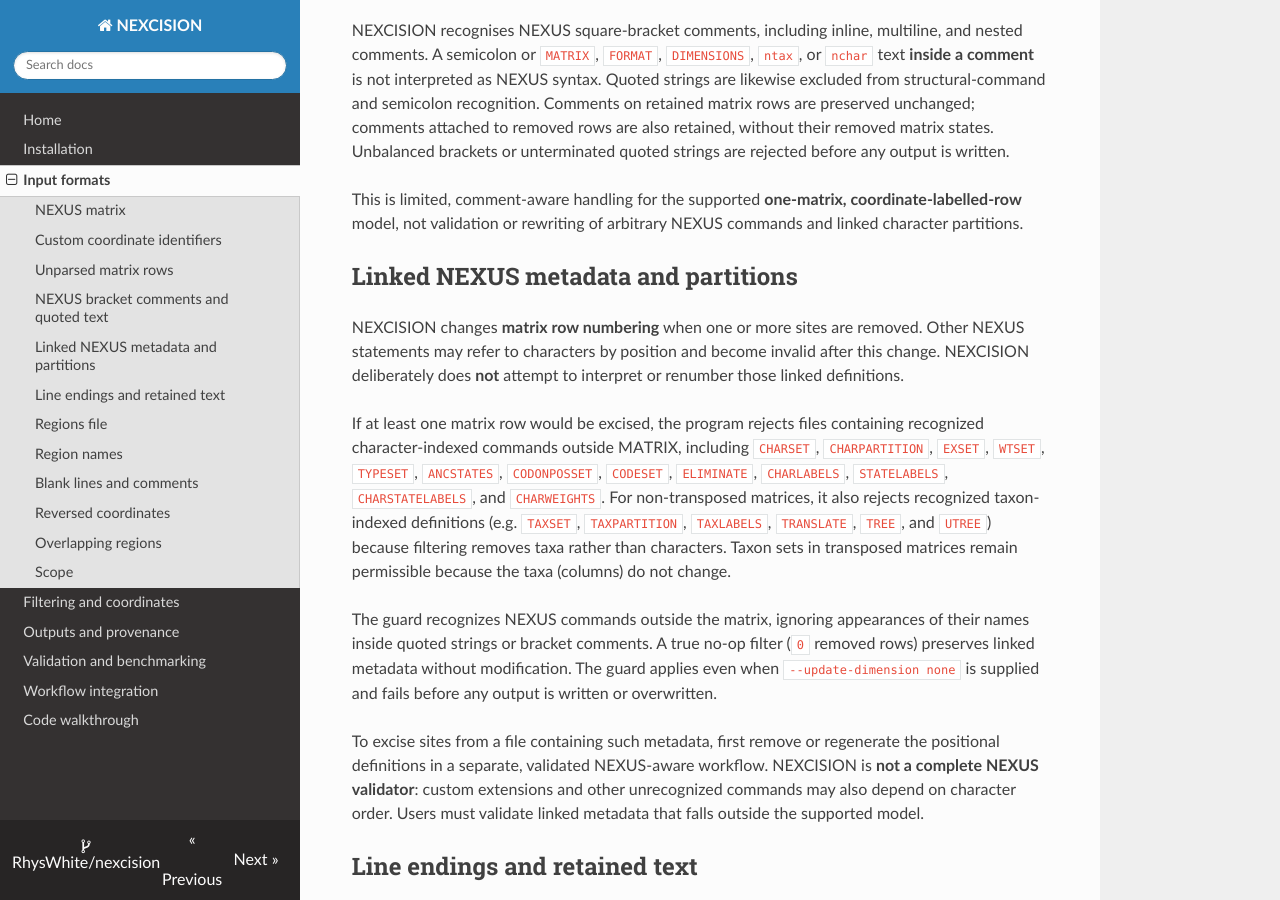
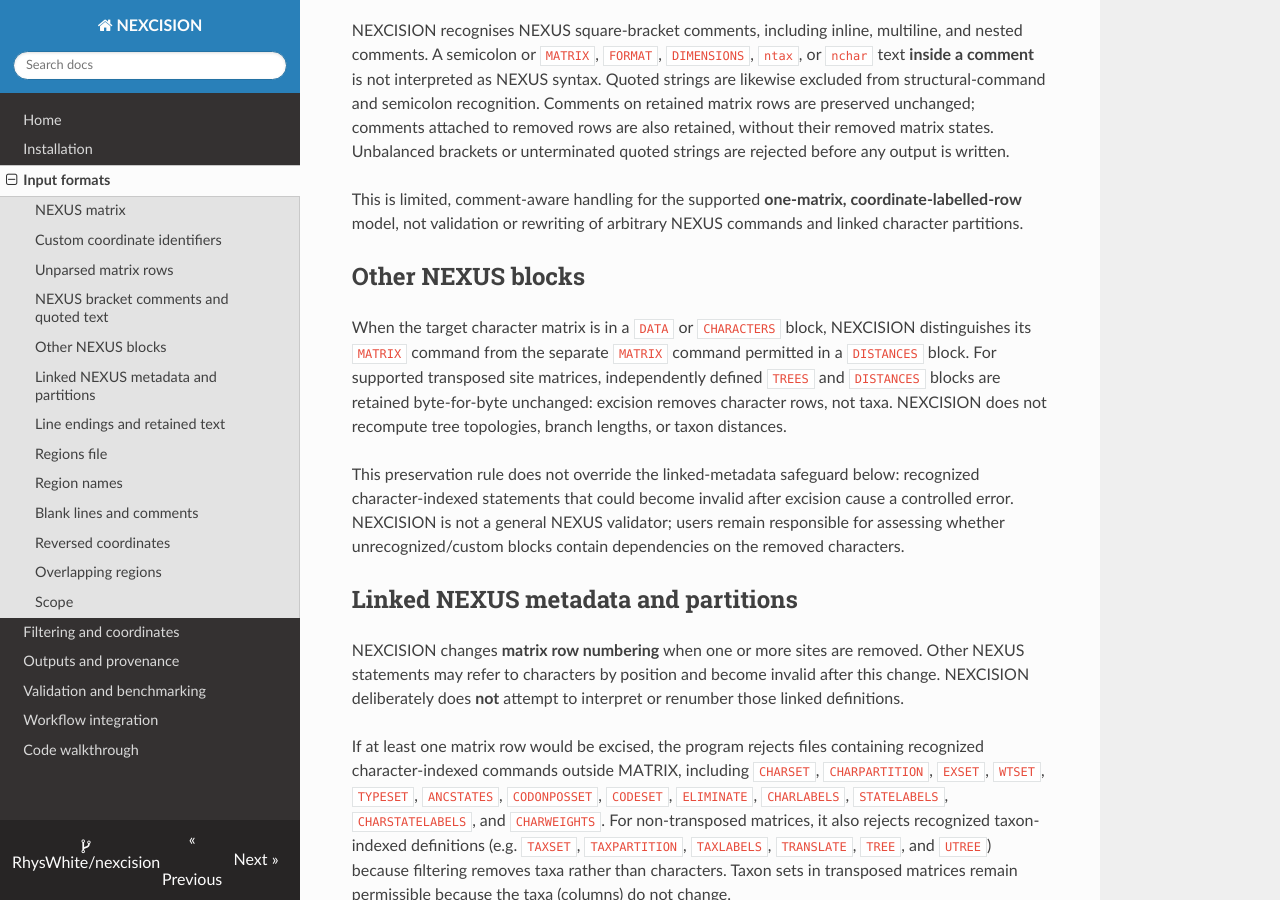
Before and after one commit to RhysWhite/nexcision, an MkDocs documentation site: the page built from docs/input-formats.md, in a window 1280 px wide and 900 px high, scrolled down 1605 px. Built offline with MkDocs 1.6.1, drawn with Linux system fonts in a browser that asks for light colours; nearby versions of some CDN libraries; some of the changed text lies outside the part shown.

Commit message:
Preserve auxiliary NEXUS blocks during site excision

```diff
--- a/docs/input-formats.md
+++ b/docs/input-formats.md
@@ -78,6 +78,21 @@ before any output is written.
 This is limited, comment-aware handling for the supported **one-matrix,
 coordinate-labelled-row** model, not validation or rewriting of arbitrary
 NEXUS commands and linked character partitions.
+
+## Other NEXUS blocks
+
+When the target character matrix is in a `DATA` or `CHARACTERS` block,
+NEXCISION distinguishes its `MATRIX` command from the separate `MATRIX`
+command permitted in a `DISTANCES` block. For supported transposed site
+matrices, independently defined `TREES` and `DISTANCES` blocks are retained
+byte-for-byte unchanged: excision removes character rows, not taxa. NEXCISION
+does not recompute tree topologies, branch lengths, or taxon distances.
+
+This preservation rule does not override the linked-metadata safeguard below:
+recognized character-indexed statements that could become invalid after
+excision cause a controlled error. NEXCISION is not a general NEXUS validator;
+users remain responsible for assessing whether unrecognized/custom blocks
+contain dependencies on the removed characters.
 
 ## Linked NEXUS metadata and partitions
 
@@ -167,7 +182,7 @@ A matrix row overlapping more than one region is removed only once from the NEXU
 
 ## Scope
 
-NEXCISION deliberately supports one standalone `MATRIX` block per input file and is not intended to be a general-purpose NEXUS parser.
+NEXCISION supports one target character `MATRIX` in a `DATA` or `CHARACTERS` block; a separate `DISTANCES` block may contain its own matrix without being treated as a second target. NEXCISION is not intended to be a general-purpose NEXUS parser.
 
 Before filtering, confirm that:
 
```
Also changed, not shown: CHANGELOG.md (+5 -0 lines), README.md (+10 -0 lines), 2 other files.
